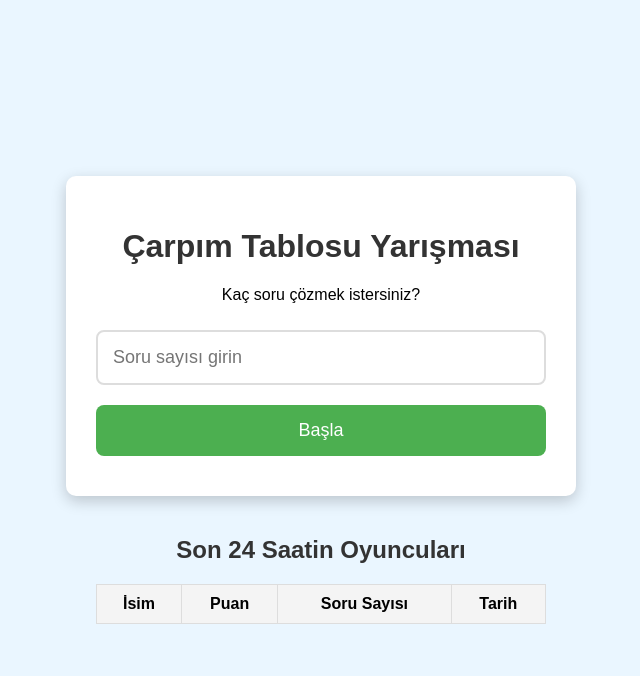
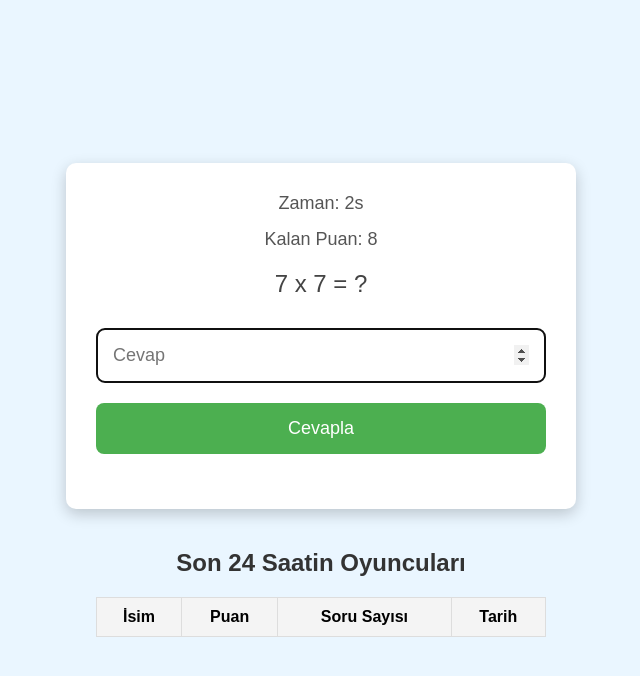
Before and after one commit to enisbrk/multiplication-challenge, a plain HTML site: page index.html in a window 1280 px wide. Both pictures are taken after a click on the button "Başla". Shown: the whole page, without its empty margins (319-959 px from the left). Drawn offline with Linux system fonts and the light colour scheme.

Commit message:
iyilestirme

```diff
--- a/index.html
+++ b/index.html
@@ -88,14 +88,14 @@
         <div id="start-container">
             <h1>Çarpım Tablosu Yarışması</h1>
             <p>Kaç soru çözmek istersiniz?</p>
-            <input type="number" id="question-count" min="1" max="50" placeholder="Soru sayısı girin" pattern="[0-9]*" inputmode="numeric" />
+            <input type="number" id="question-count" min="1" max="50" placeholder="Soru sayısı girin" pattern="[0-9]*" inputmode="numeric" value="10" />
             <button class="button" id="start-btn">Başla</button>
         </div>
         <div id="question-container" class="hidden">
             <div class="timer" id="timer">Zaman: 0s</div>
             <div class="score-preview" id="score-preview">Kalan Puan: 10</div>
             <div class="question" id="question"></div>
-            <input type="number" id="input-answer" placeholder="Cevap" pattern="[0-9]*" inputmode="numeric" />
+            <input type="number" id="input-answer" placeholder="Cevap" pattern="[0-9]*" inputmode="numeric" autocomplete="off" autofocus />
             <button class="button" id="submit-btn">Cevapla</button>
             <div class="message" id="feedback"></div>
         </div>
@@ -215,8 +215,10 @@
             const userAnswer = parseInt(inputAnswer.value);
             stopTimer();
             if (userAnswer === correctAnswer) {
+                stopTimer();
                 score += currentPotentialScore;
                 feedbackElement.textContent = `Doğru! Kazandığınız Puan: ${currentPotentialScore}`;
+                nextQuestion();
             } else {
                 feedbackElement.textContent = `Yanlış! Doğru Cevap: ${correctAnswer}`;
             }
@@ -238,6 +240,18 @@
                     <p>Toplam Puan: ${score} (${totalPercentage}/100)</p>
                 `;
                 saveGameData();
+            }
+        }
+
+        function nextQuestion() {
+            if (currentQuestion < totalQuestions) {
+                currentQuestion++;
+                setTimeout(() => {
+                    feedbackElement.textContent = '';
+                    generateQuestion();
+                }, 1000);
+            } else {
+                endGame();
             }
         }
 
@@ -268,7 +282,22 @@
         }
 
         // Event listeners
-        startButton.addEventListener('click', startGame);
+        startButton.addEventListener('click', () => {
+            const questionCount = parseInt(questionCountInput.value);
+            if (isNaN(questionCount) || questionCount <= 0) {
+                alert("Lütfen geçerli bir soru sayısı girin.");
+                return;
+            }
+            totalQuestions = questionCount;
+            playerName = generateRandomPokemon();
+            currentQuestion = 1;
+            score = 0;
+            askedQuestions.clear();
+            startContainer.classList.add('hidden');
+            questionContainer.classList.remove('hidden');
+            generateQuestion();
+            inputAnswer.focus();
+        });
         submitButton.addEventListener('click', checkAnswer);
         restartButton.addEventListener('click', restartGame);
         inputAnswer.addEventListener('keypress', (event) => {
@@ -276,6 +305,7 @@
                 checkAnswer();
             }
         });
+        inputAnswer.addEventListener('input', checkAnswer);
         questionCountInput.addEventListener('keypress', (event) => {
             if (event.key === 'Enter') {
                 startGame();
```
